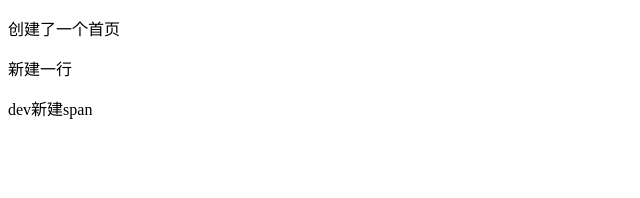
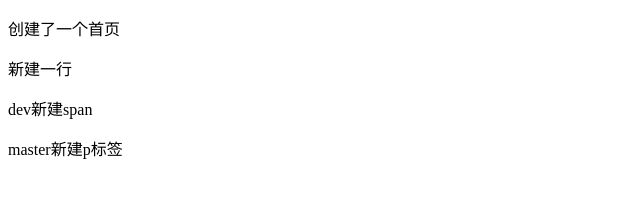
Before and after one commit to susuzai/studyGit02, a plain HTML site: page index.html in a window 1280 px wide. Shown: the whole page, without its empty margins (0-640 px from the left). Drawn offline with Linux system fonts and the light colour scheme.

Commit message:
master新建p标签

```diff
--- a/index.html
+++ b/index.html
@@ -11,6 +11,7 @@
     <p>创建了一个首页</p>
     <p>新建一行</p>
     <span>dev新建span</span>
+    <p>master新建p标签</p>
 </body>
 
 </html>
```
